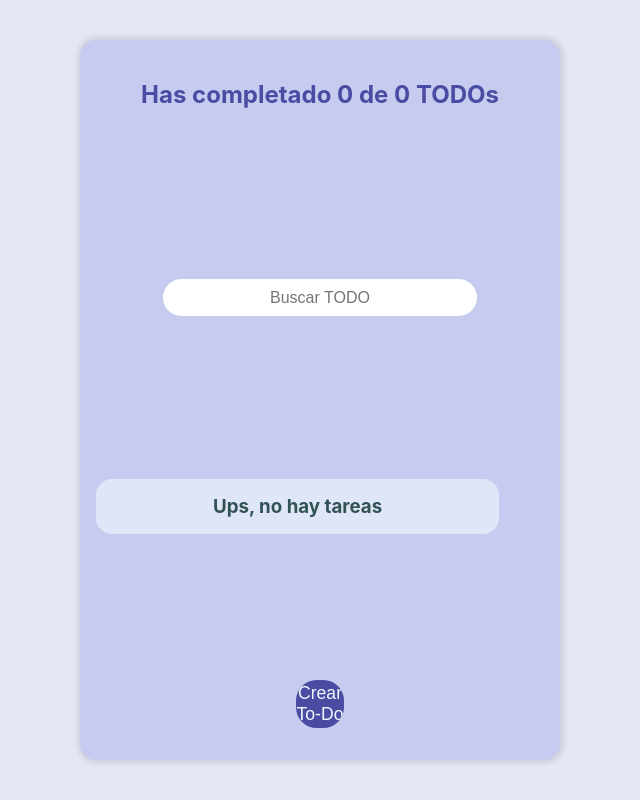
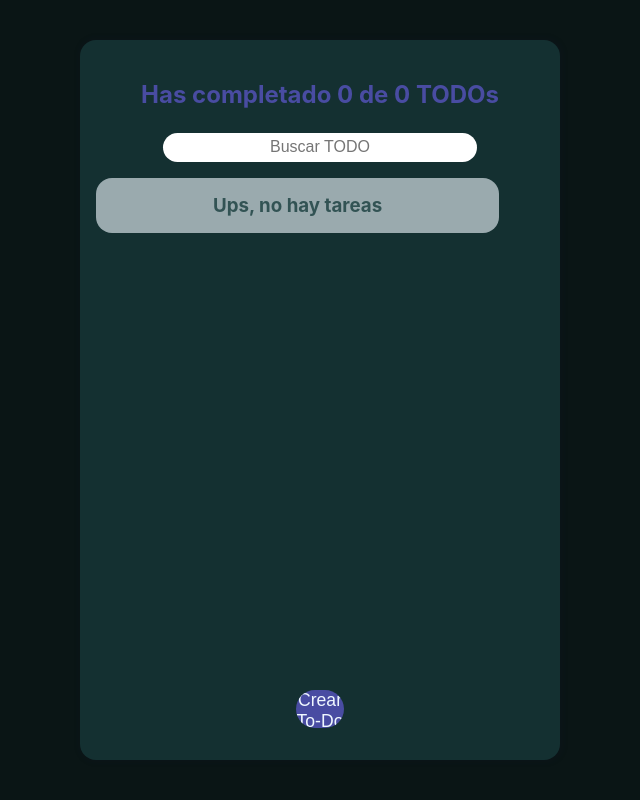
Before and after one commit to emazou/todo-app, a React (Create React App) app: page / in a window 1280 px wide. Shown: the whole page, without its empty margins (320-960 px from the left). Built offline with nearby package versions, Linux system fonts and the light colour scheme.

Commit message:
modification of background colors

```diff
--- a/src/styles/App.css
+++ b/src/styles/App.css
@@ -9,17 +9,18 @@
   align-items: center;
   padding: 1rem;
   width: 100%;
-  height: 100vh;
-  background-color: #E3E7F1;
+  min-height: 100vh;
+  background-color:#0a1515;
 }
 .App-todo{
   display: flex;
+  position: relative;
   flex-direction: column;
   align-items: center;
   justify-content: space-between;
   width: 30rem;
-  min-height: 90vh;
-  background-color: #C6CBEF;
+  height: 90vh;
+  background-color:#143031;
   padding: 2rem 1rem;
   border-radius: 1rem;
   box-shadow: 1px 0px 5px 3px rgba(21, 22, 47, 0.102);
```
